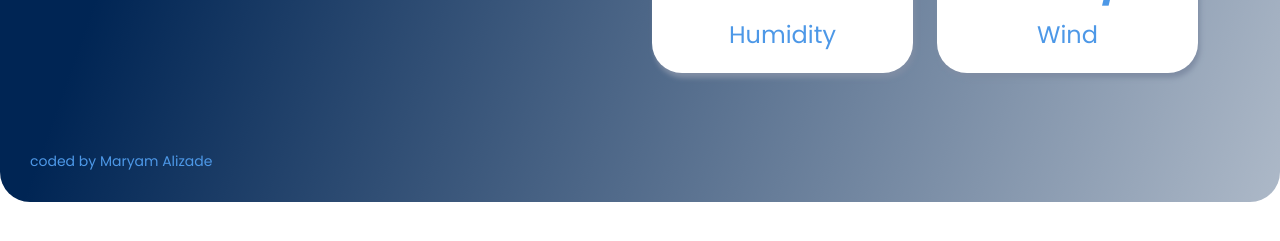
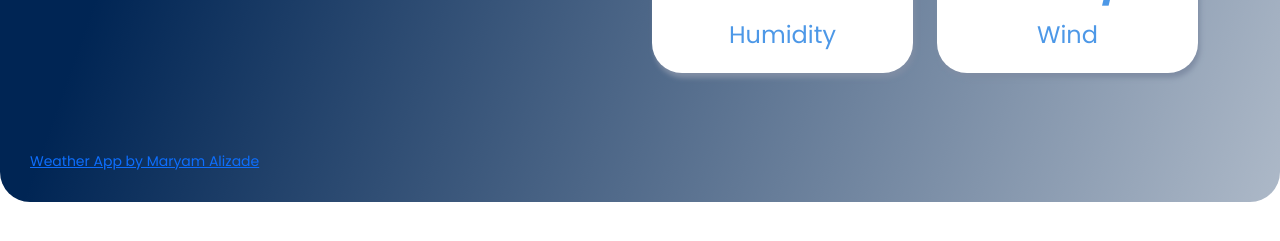
Before and after one commit to Marriyamm/Weathering-app, a plain HTML site: page index.html in a window 1280 px wide. Shown: the part 229-470 px from the top of the page. Drawn offline with nearby package versions, Linux system fonts and the light colour scheme; no server answers; a web font is replaced by a local one.

Commit message:
edited footer

```diff
--- a/index.html
+++ b/index.html
@@ -90,7 +90,9 @@
       <br />
       <br />
       <footer>
-        <a>coded by Maryam Alizade</a>
+        <a href="https://github.com/Marriyamm/Weathering-app.gitcoded "
+          >Weather App by Maryam Alizade</a
+        >
       </footer>
     </div>
     <script src="index.js"></script>
```
